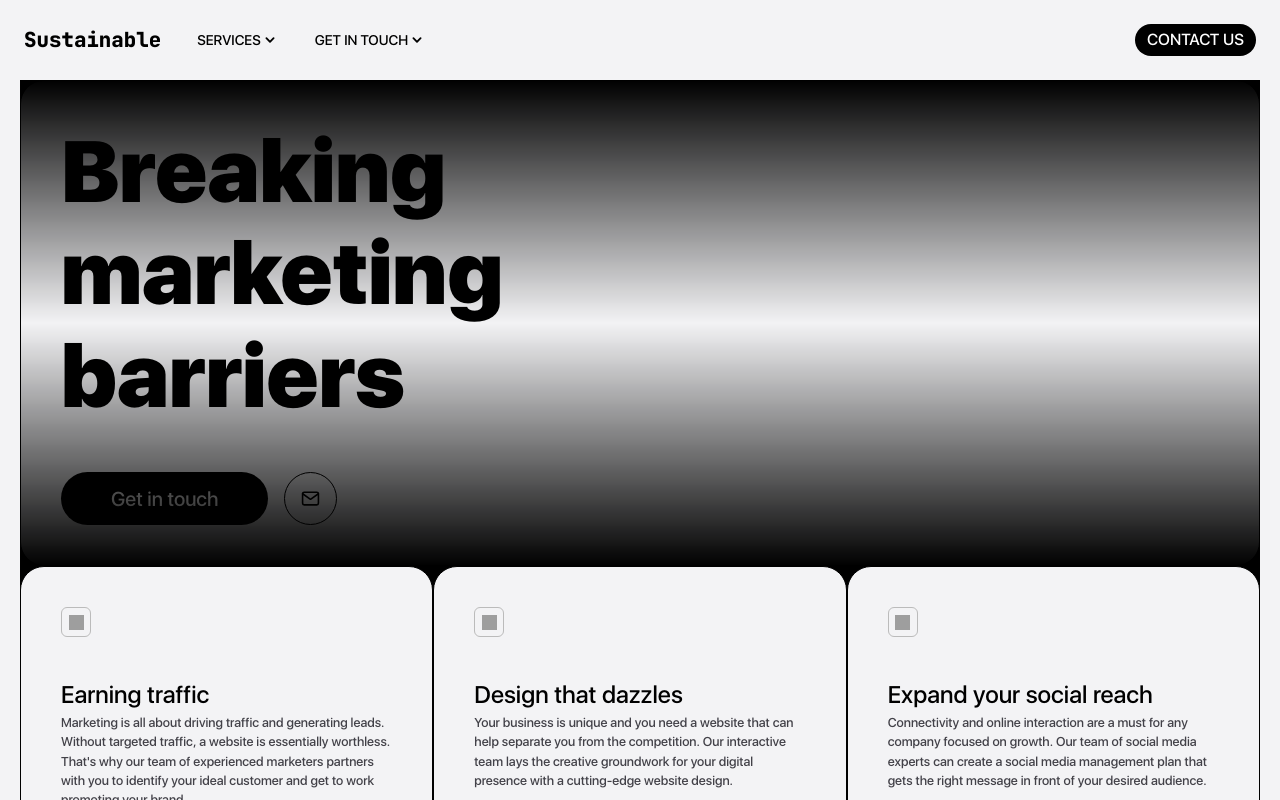
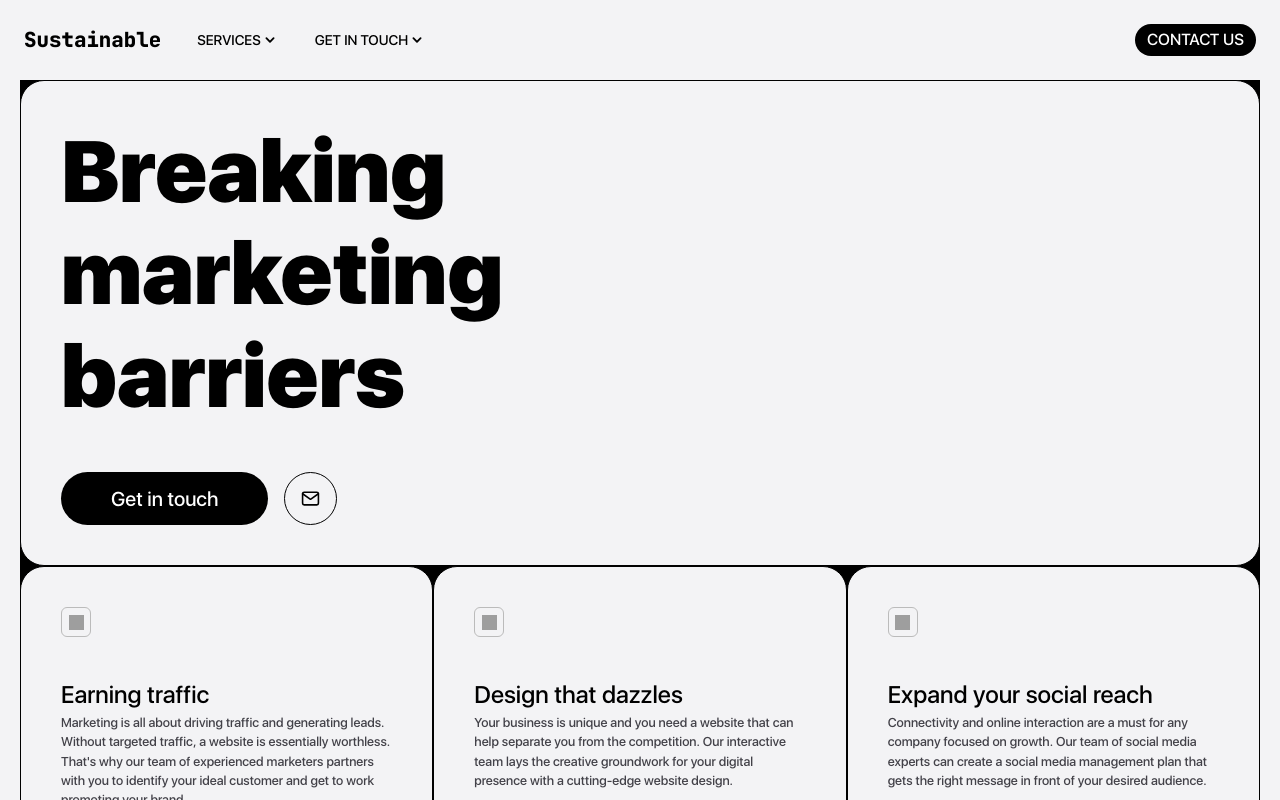
Before and after one commit to S-P-H-E/Sustainable, a Next.js app: page / in a window 1280 px wide. Shown: the top 800 px of the page. Built offline with nearby package versions, Linux system fonts and the light colour scheme; grey boxes are pictures that could not be loaded.

Commit message:
mask remove

```diff
--- a/styles/globals.css
+++ b/styles/globals.css
@@ -46,8 +46,3 @@ body {
     background-image: url('https://emoji.aranja.com/static/emoji-data/img-apple-160/1f680.png');
     background-size: 100%;
 }
-
-.mask {
-    -webkit-mask-image: linear-gradient( white 50%, white 50%);
-    mask-image: linear-gradient(to bottom, transparent, white 50%, white 50%, transparent);
-}
```
